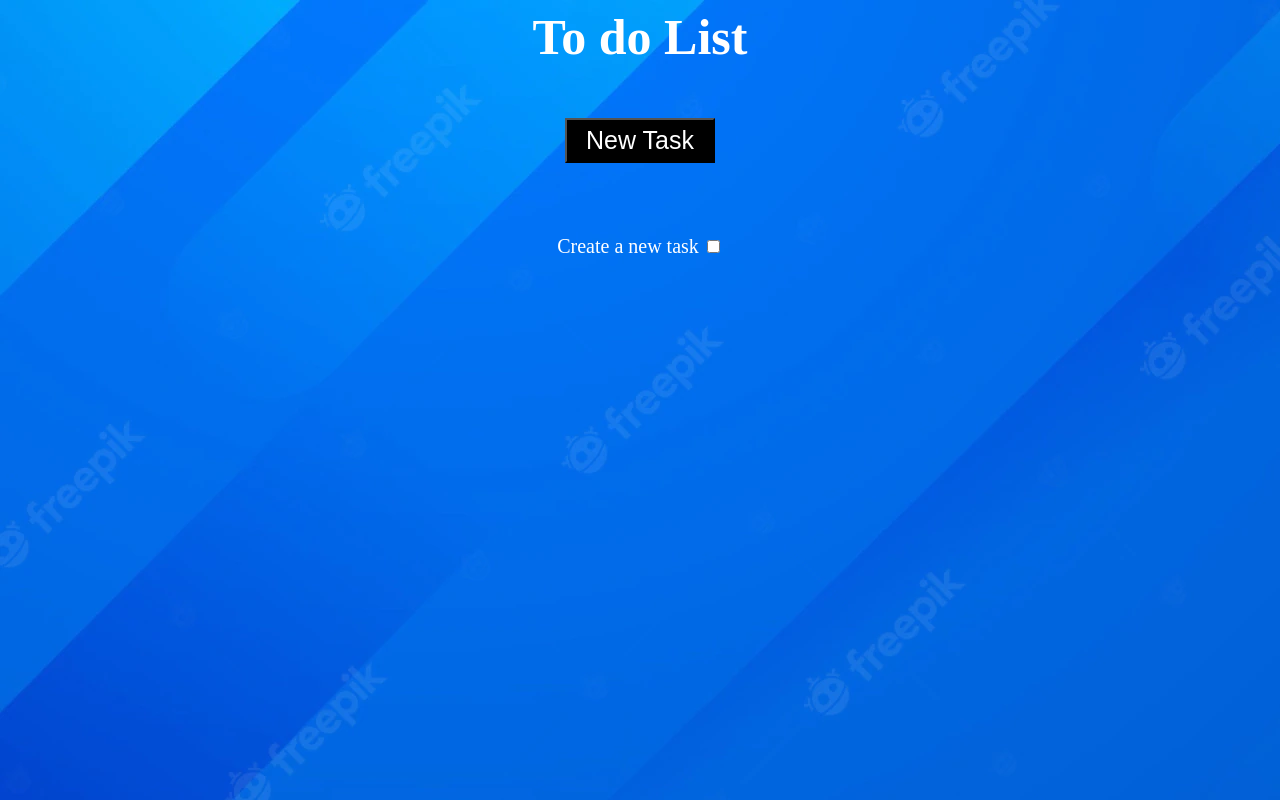
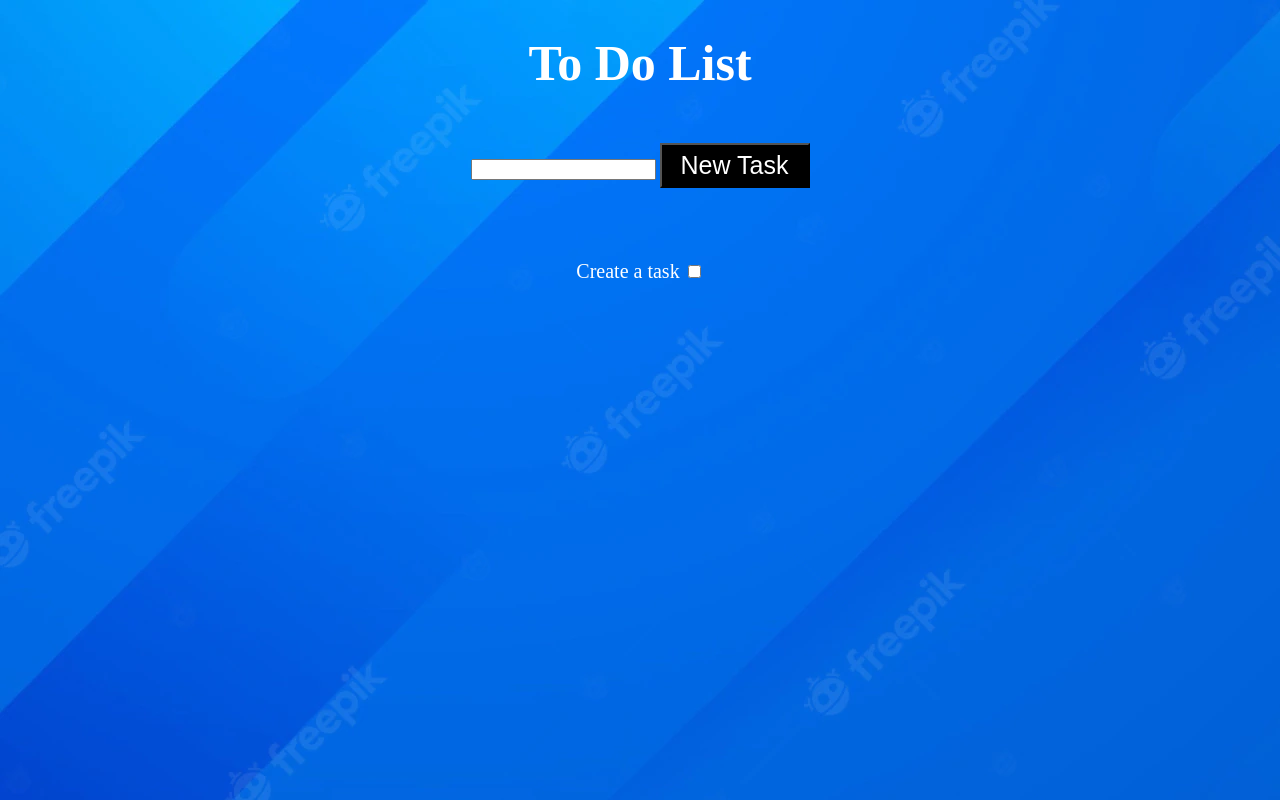
Before and after one commit to SpaciousCoder78/to-do-list, an Electron app: page index.html in a window 1280 px wide. Drawn offline with Linux system fonts and the light colour scheme.

Commit message:
Update index.html

```diff
--- a/index.html
+++ b/index.html
@@ -1,3 +1,4 @@
+<!DOCTYPE html>
 <html lang="en">
 <head>
     <link rel="stylesheet" href="stylesheet.css">
@@ -8,15 +9,16 @@
 <title>To do list</title>
 <body>
     <script src="index.js"></script>
-    <h1>To do List</h1>
+    <h1>To Do List</h1>
     <br>
+    <input type="textbox" id="askingpart">
     <button onclick="newtask()">New Task</button>
     <br>
     <br>
     <br><br><br>
 
     <div id="new">
-       <label>Create a new task</label>
+       <label>Create a task</label>
        <input type="checkbox">
        <br>
        <br>
```
